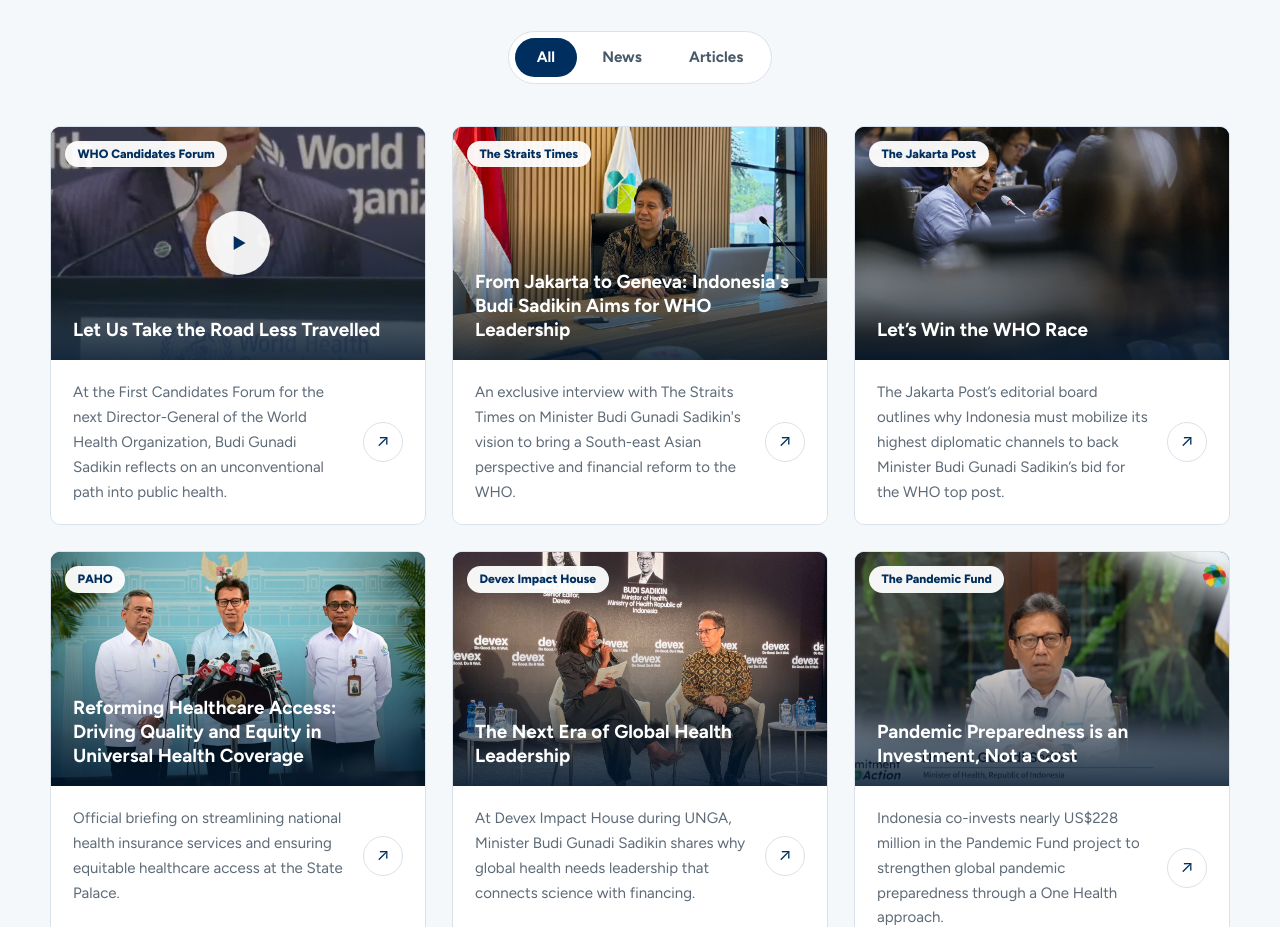
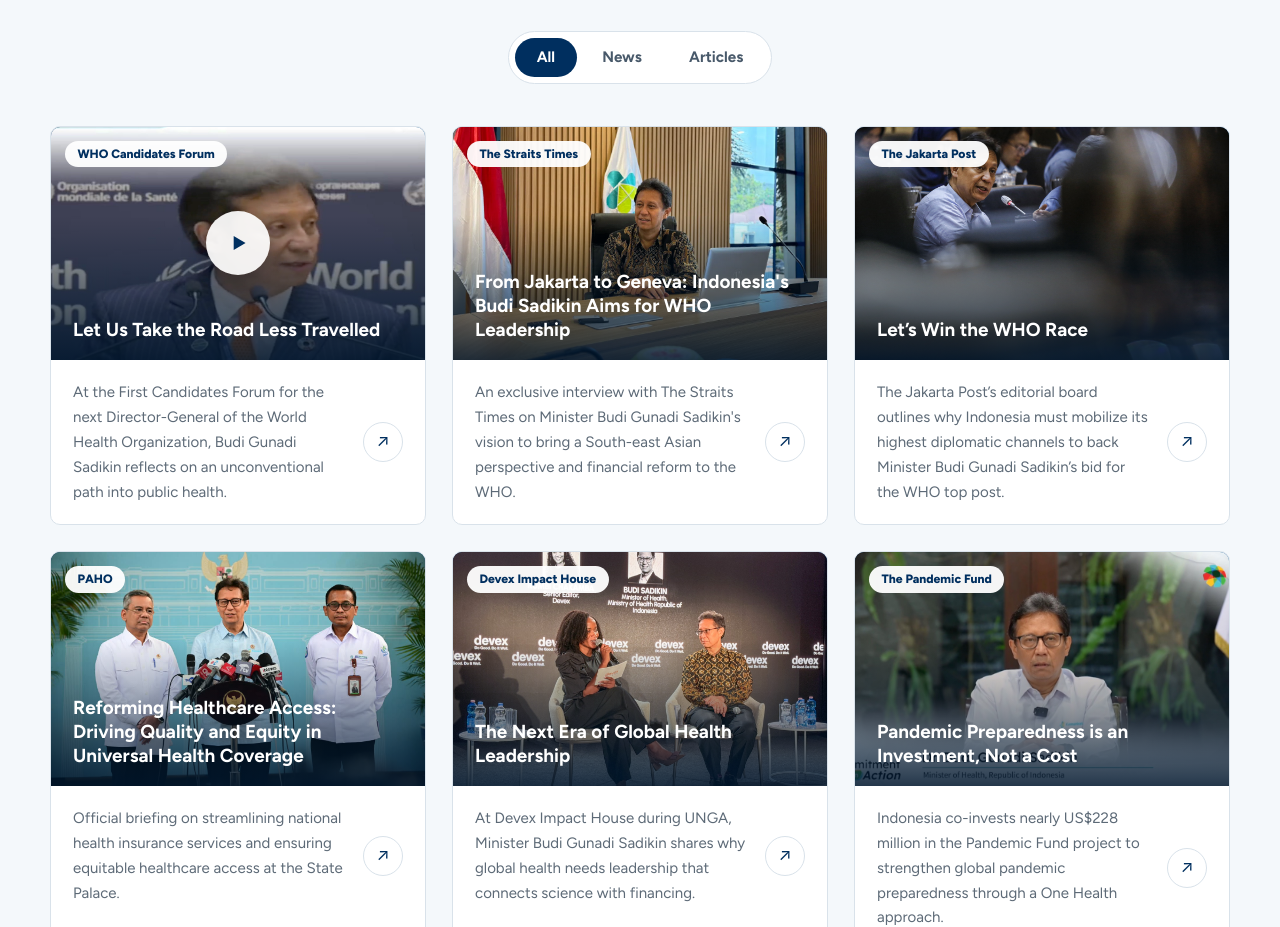
Before and after one commit to izjenie/bgs4who, a plain HTML site: page index.html in a window 1280 px wide. Shown: the part 9981-10908 px from the top of the page. Drawn offline with Linux system fonts and the light colour scheme.

Commit message:
Use sharpened photo as Candidates Forum card thumbnail

```diff
--- a/index.html
+++ b/index.html
@@ -300,7 +300,7 @@
       <button type="button" data-filter="articles" aria-pressed="false">Articles</button>
     </div>
     <div class="news-grid">
-      <article class="post" data-category="news"><div class="post-media"><img src="assets/bgs-who-candidates-forum-poster.jpg" alt="Budi Gunadi Sadikin speaking at the First Candidates Forum for the next Director-General of the World Health Organization"><span class="play" aria-hidden="true"><svg viewBox="0 0 24 24" width="26" height="26" fill="currentColor" aria-hidden="true"><path d="M8 5.5v13l11-6.5z"/></svg></span><span class="badge">WHO Candidates Forum</span><h3>Let Us Take the Road Less Travelled</h3></div><div class="post-body"><p>At the First Candidates Forum for the next Director-General of the World Health Organization, Budi Gunadi Sadikin reflects on an unconventional path into public health.</p><span class="go" aria-hidden="true">&#8599;</span></div><button class="post-open" type="button" aria-haspopup="dialog" data-modal="modal-candidates-forum"><span class="sr-only">Watch: Let Us Take the Road Less Travelled</span></button></article>
+      <article class="post" data-category="news"><div class="post-media"><img src="assets/bgs-who-candidates-forum-cover.jpg" alt="Budi Gunadi Sadikin speaking at the First Candidates Forum for the next Director-General of the World Health Organization"><span class="play" aria-hidden="true"><svg viewBox="0 0 24 24" width="26" height="26" fill="currentColor" aria-hidden="true"><path d="M8 5.5v13l11-6.5z"/></svg></span><span class="badge">WHO Candidates Forum</span><h3>Let Us Take the Road Less Travelled</h3></div><div class="post-body"><p>At the First Candidates Forum for the next Director-General of the World Health Organization, Budi Gunadi Sadikin reflects on an unconventional path into public health.</p><span class="go" aria-hidden="true">&#8599;</span></div><button class="post-open" type="button" aria-haspopup="dialog" data-modal="modal-candidates-forum"><span class="sr-only">Watch: Let Us Take the Road Less Travelled</span></button></article>
       <article class="post" data-category="news"><div class="post-media"><img src="assets/image_ST.png" alt="Minister Budi Gunadi Sadikin Straits Times Interview"><span class="badge">The Straits Times</span><h3>From Jakarta to Geneva: Indonesia's Budi Sadikin Aims for WHO Leadership</h3></div><div class="post-body"><p>An exclusive interview with The Straits Times on Minister Budi Gunadi Sadikin's vision to bring a South-east Asian perspective and financial reform to the WHO.</p><span class="go" aria-hidden="true">&#8599;</span></div><button class="post-open" type="button" aria-haspopup="dialog" data-modal="modal-straits-times"><span class="sr-only">Read: From Jakarta to Geneva: Indonesia's Budi Sadikin Aims for WHO Leadership</span></button></article>
       <article class="post" data-category="news"><div class="post-media"><img src="assets/jakarta-post.jpg.jpg" alt="Minister Budi Gunadi Sadikin speaking in a meeting room"><span class="badge">The Jakarta Post</span><h3>Let&#8217;s Win the WHO Race</h3></div><div class="post-body"><p>The Jakarta Post&#8217;s editorial board outlines why Indonesia must mobilize its highest diplomatic channels to back Minister Budi Gunadi Sadikin&#8217;s bid for the WHO top post.</p><span class="go" aria-hidden="true">&#8599;</span></div><button class="post-open" type="button" aria-haspopup="dialog" data-modal="modal-who-race"><span class="sr-only">Read: Let&#8217;s Win the WHO Race</span></button></article>
       <article class="post" data-category="articles"><div class="post-media"><img src="assets/image_jI__Rb.png" alt="Minister Budi Gunadi Sadikin speaking at a press conference at the State Palace"><span class="badge">PAHO</span><h3>Reforming Healthcare Access: Driving Quality and Equity in Universal Health Coverage</h3></div><div class="post-body"><p>Official briefing on streamlining national health insurance services and ensuring equitable healthcare access at the State Palace.</p><span class="go" aria-hidden="true">&#8599;</span></div><button class="post-open" type="button" aria-haspopup="dialog" data-modal="modal-uhc"><span class="sr-only">Read: Reforming Healthcare Access: Driving Quality and Equity in Universal Health Coverage</span></button></article>
```
Also changed, not shown: assets/bgs-who-candidates-forum-cover.jpg (added).
